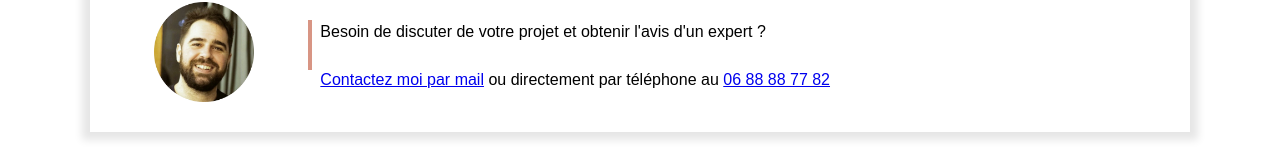
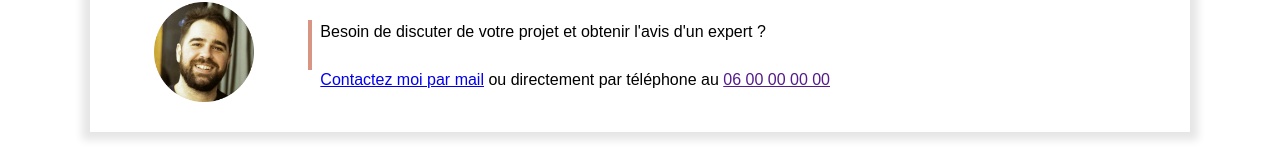
Before and after one commit to pipou38/site_test-pf, a plain HTML site: page contact-frame.html in a window 1280 px wide. Shown: the part 151-312 px from the top of the page. Drawn offline with Linux system fonts and the light colour scheme.

Commit message:
Update contact-frame.html

```diff
--- a/contact-frame.html
+++ b/contact-frame.html
@@ -20,7 +20,7 @@
                                 Besoin de discuter de votre projet et obtenir l'avis d'un expert ?
                                 <br><br>
                                 <a href="mailto:santoniotto@gmail.com?subject=Contact%20depuis%20mon%20site">Contactez moi par mail</a>
-                                ou directement par téléphone au <a href="tel:+33688887782">06 88 88 77 82</a>
+                                ou directement par téléphone au <a href=""tel:+33600000000">06 00 00 00 00</a>
                             </p>
                         </div>
                     </td>
```
